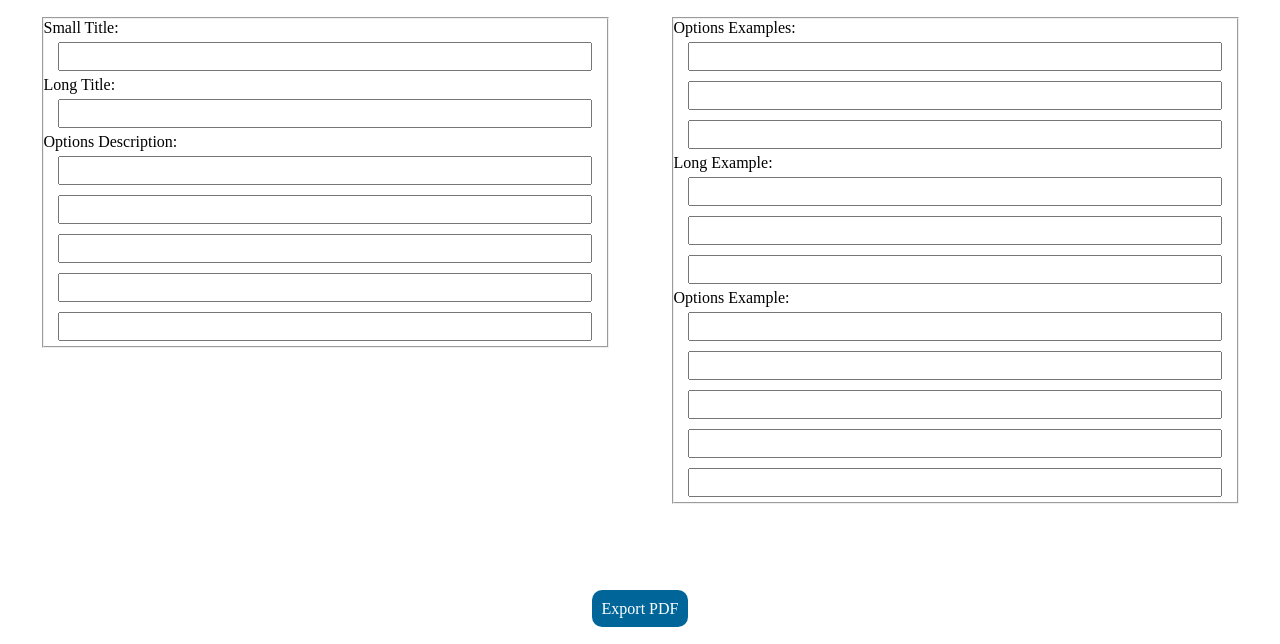
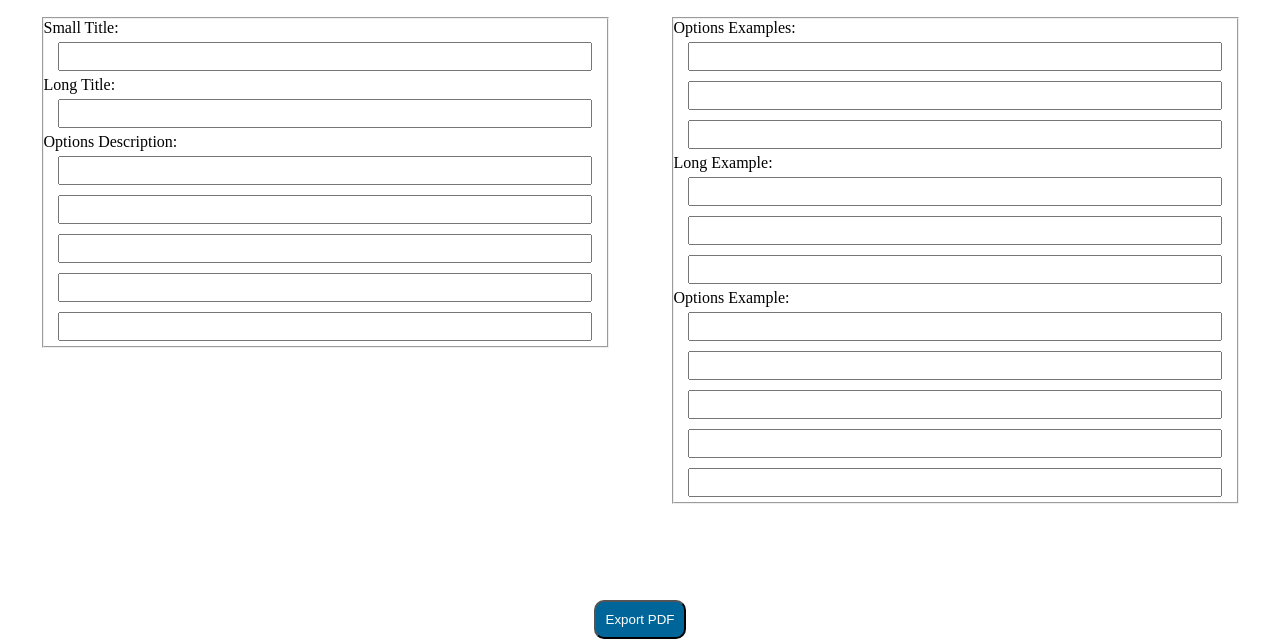
Before and after one commit to Imranhossain7/pdf-maker, a plain HTML site: page index.html in a window 1280 px wide. Shown: the part 221-865 px from the top of the page. Drawn offline with nearby package versions, Linux system fonts and the light colour scheme.

```diff
--- a/index.html
+++ b/index.html
@@ -48,7 +48,7 @@
     </div>
     <br>
     <div class="cbtn">
-      <a class="btnexp" href="javascript:pdfexport();">Export PDF</a>
+      <button class="btnexp" onclick="javascript:pdfexport();">Export PDF</button>
     </div>
 
 
```
